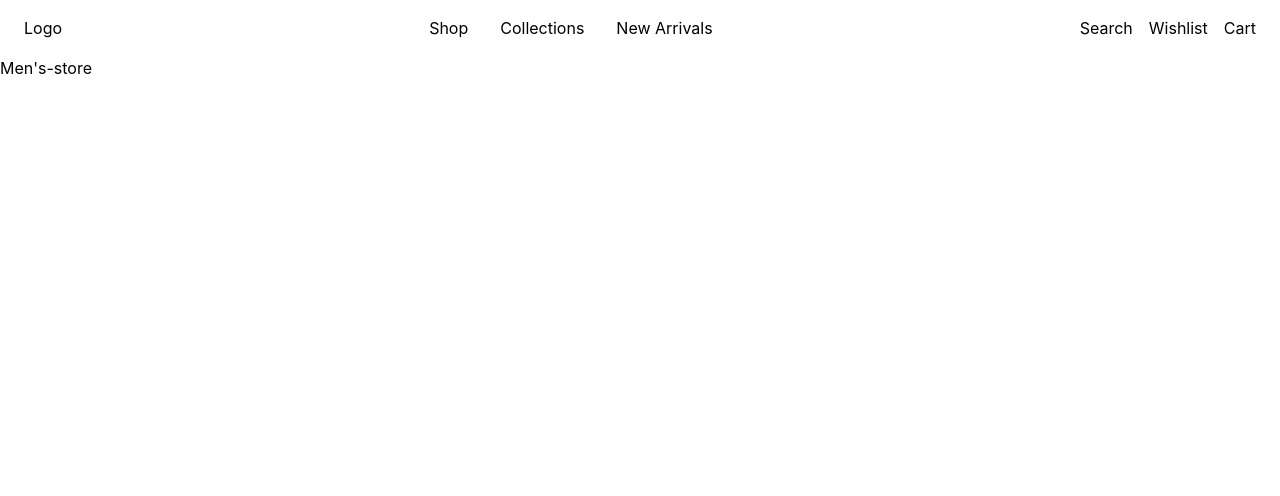
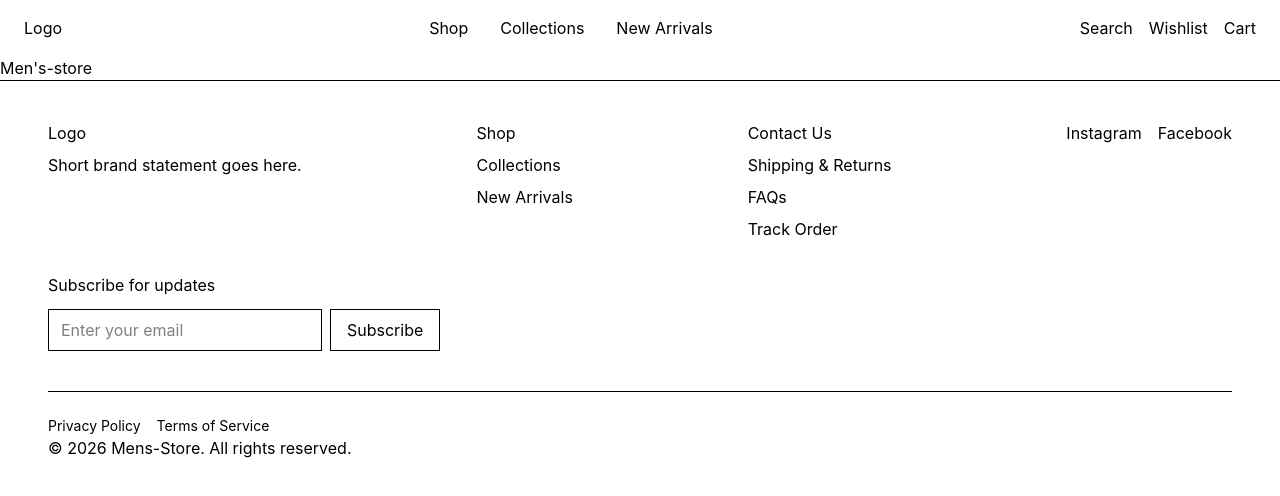
Before and after one commit to THEmen9/mens-store, a React app in the folder frontend/: page / in a window 1280 px wide. Shown: the top 496 px of the page. Built offline with nearby package versions, Linux system fonts and the light colour scheme; the HTML template or start-up script is replaced by a standard one.

Commit message:
feat: add footer

```diff
--- /dev/null
+++ b/frontend/src/components/Footer.jsx
@@ -0,0 +1,97 @@
+// src/components/Footer.jsx
+import { useState } from 'react'
+import { Link } from 'react-router-dom'
+
+function Footer() {
+  const [email, setEmail] = useState('')
+  const [status, setStatus] = useState('idle') // idle | success | error
+
+  function handleSubscribe(e) {
+    e.preventDefault()
+
+    if (!email.trim()) {
+      setStatus('error')
+      return
+    }
+
+    // TODO: replace with real POST /api/newsletter once backend exists
+    console.log('Subscribing:', email)
+    setStatus('success')
+    setEmail('')
+  }
+
+  return (
+    <footer className="border-t px-6 py-10 md:px-12">
+      {/* Brand identity */}
+
+      <div className='flex flex-col gap-10 md:flex-row md:justify-between md:gap-6'>
+        <div className="flex flex-col gap-2">
+        <Link to="/">Logo</Link>
+        <p>Short brand statement goes here.</p>
+      </div>
+
+      {/* Main navigation */}
+      <nav aria-label="Footer navigation" className="flex flex-col gap-2">
+        <Link to="/">Shop</Link>
+        <Link to="/">Collections</Link>
+        <Link to="/">New Arrivals</Link>
+      </nav>
+
+      {/* Customer/service links */}
+      <nav aria-label="Customer service" className="flex flex-col gap-2">
+        <Link to="/">Contact Us</Link>
+        <Link to="/">Shipping & Returns</Link>
+        <Link to="/">FAQs</Link>
+        <Link to="/">Track Order</Link>
+      </nav>
+
+      {/* Social links */}
+      <div className="flex gap-4">
+        <a href="https://instagram.com" target="_blank" rel="noreferrer">Instagram</a>
+        <a href="https://facebook.com" target="_blank" rel="noreferrer">Facebook</a>
+      </div>
+      </div>
+
+      {/* Newsletter signup */}
+      <div className="mt-10 flex flex-col gap-3 md:mt-8">
+        <p>Subscribe for updates</p>
+        <form
+        onSubmit={handleSubscribe}
+        className="flex flex-col gap-2 sm:flex-row">
+          <input
+            type="email"
+            placeholder="Enter your email"
+            value={email}
+            onChange={(e) => {
+              setEmail(e.target.value)
+              if (status !== 'idle') setStatus('idle')
+            }}
+            required
+            className="border px-3 py-2"
+          />
+          <button
+          type="submit"
+          className="border px-4 py-2"
+          >
+            Subscribe
+        </button>
+        </form>
+        {status === 'success' && <p>Thanks — you're subscribed!</p>}
+        {status === 'error' && <p>Please enter a valid email.</p>}
+      </div>
+
+      {/* Legal links */}
+      <div className="mt-10 flex flex-col gap-3 border-t pt-6 text-sm md:flex-row
+      md:items-center md:justify-between">
+        <nav aria-label="Legal" className="flex gap-4">
+            <Link to="/">Privacy Policy</Link>
+            <Link to="/">Terms of Service</Link>
+        </nav>
+     </div>
+      {/* Copyright */}
+      <p>&copy; {new Date().getFullYear()} Mens-Store. All rights reserved.</p>
+    </footer>
+  )
+}
+
+export default Footer
--- a/frontend/src/layouts/MainLayout.jsx
+++ b/frontend/src/layouts/MainLayout.jsx
@@ -1,9 +1,12 @@
 import Header from '../components/Header'
+import Footer from '../components/Footer'
+
 
 function MainLayout({ children }) {
   return <>
       <Header />
       {children}
+       <Footer />
     </>
 }
 
```
